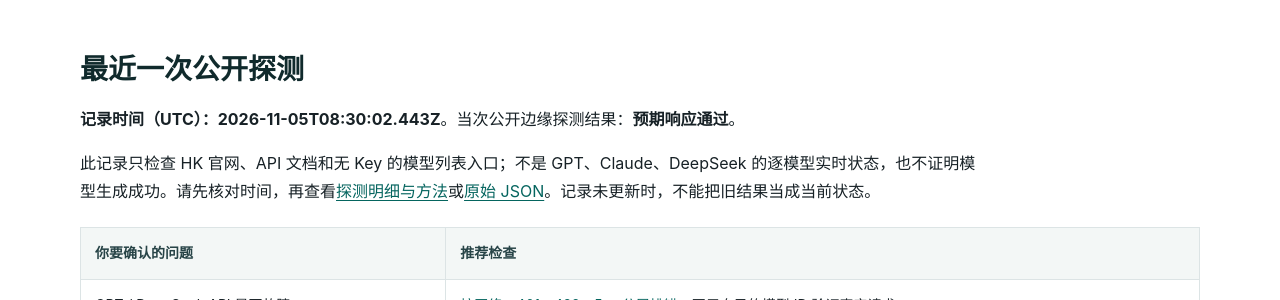
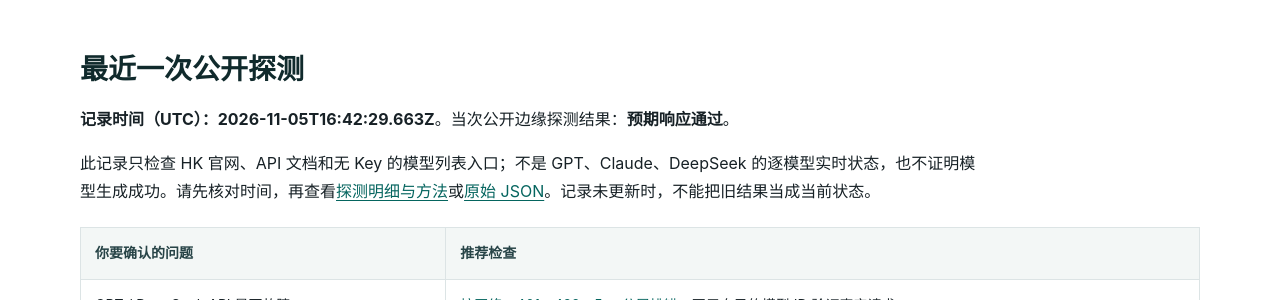
Before and after one commit to KKWANG4444/api-status, a Jekyll site: the page built from index.md, in a window 1280 px wide and 900 px high, scrolled down 364 px. Shown: the part 151-451 px from the top of the window. Built offline with Jekyll 4.4.1, drawn with Linux system fonts in a browser that asks for light colours.

Commit message:
chore: update public edge status

```diff
--- a/_data/status.json
+++ b/_data/status.json
@@ -1,7 +1,7 @@
 {
   "status": "operational",
-  "checked_at": "2026-11-05T08:30:02.443Z",
-  "duration_ms": 370,
+  "checked_at": "2026-11-05T16:42:29.663Z",
+  "duration_ms": 570,
   "overall": true,
   "components": [
     {
@@ -10,7 +10,7 @@
       "url": "https://www.aifast.hk/",
       "ok": true,
       "status": 200,
-      "elapsed_ms": 308,
+      "elapsed_ms": 313,
       "content_type": "text/html; charset=utf-8",
       "detail": "Expected public edge response"
     },
@@ -20,7 +20,7 @@
       "url": "https://api.aifast.hk/",
       "ok": true,
       "status": 200,
-      "elapsed_ms": 323,
+      "elapsed_ms": 523,
       "content_type": "text/html",
       "detail": "Expected public edge response"
     },
@@ -30,7 +30,7 @@
       "url": "https://www.aifast.hk/v1/models",
       "ok": true,
       "status": 401,
-      "elapsed_ms": 314,
+      "elapsed_ms": 334,
       "content_type": "application/json; charset=utf-8",
       "detail": "Expected public edge response"
     }
--- a/data/status.json
+++ b/data/status.json
@@ -1,7 +1,7 @@
 {
   "status": "operational",
-  "checked_at": "2026-11-05T08:30:02.443Z",
-  "duration_ms": 370,
+  "checked_at": "2026-11-05T16:42:29.663Z",
+  "duration_ms": 570,
   "overall": true,
   "components": [
     {
@@ -10,7 +10,7 @@
       "url": "https://www.aifast.hk/",
       "ok": true,
       "status": 200,
-      "elapsed_ms": 308,
+      "elapsed_ms": 313,
       "content_type": "text/html; charset=utf-8",
       "detail": "Expected public edge response"
     },
@@ -20,7 +20,7 @@
       "url": "https://api.aifast.hk/",
       "ok": true,
       "status": 200,
-      "elapsed_ms": 323,
+      "elapsed_ms": 523,
       "content_type": "text/html",
       "detail": "Expected public edge response"
     },
@@ -30,7 +30,7 @@
       "url": "https://www.aifast.hk/v1/models",
       "ok": true,
       "status": 401,
-      "elapsed_ms": 314,
+      "elapsed_ms": 334,
       "content_type": "application/json; charset=utf-8",
       "detail": "Expected public edge response"
     }
```
